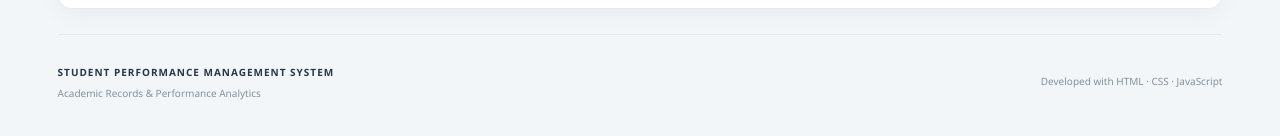
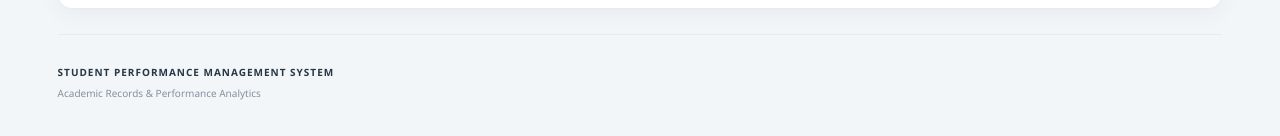
Before and after one commit to Amina-094/Student-performance-, a plain HTML site: page index.html in a window 1280 px wide. Shown: the part 1609-1745 px from the top of the page. Drawn offline with Linux system fonts and the light colour scheme.

Commit message:
Update index.html

```diff
--- a/index.html
+++ b/index.html
@@ -312,7 +312,6 @@
                 <p>Academic Records & Performance Analytics</p>
             </div>
 
-            <p class="footer-credit">Developed with HTML · CSS · JavaScript</p>
         </footer>
 
     </main>
```
